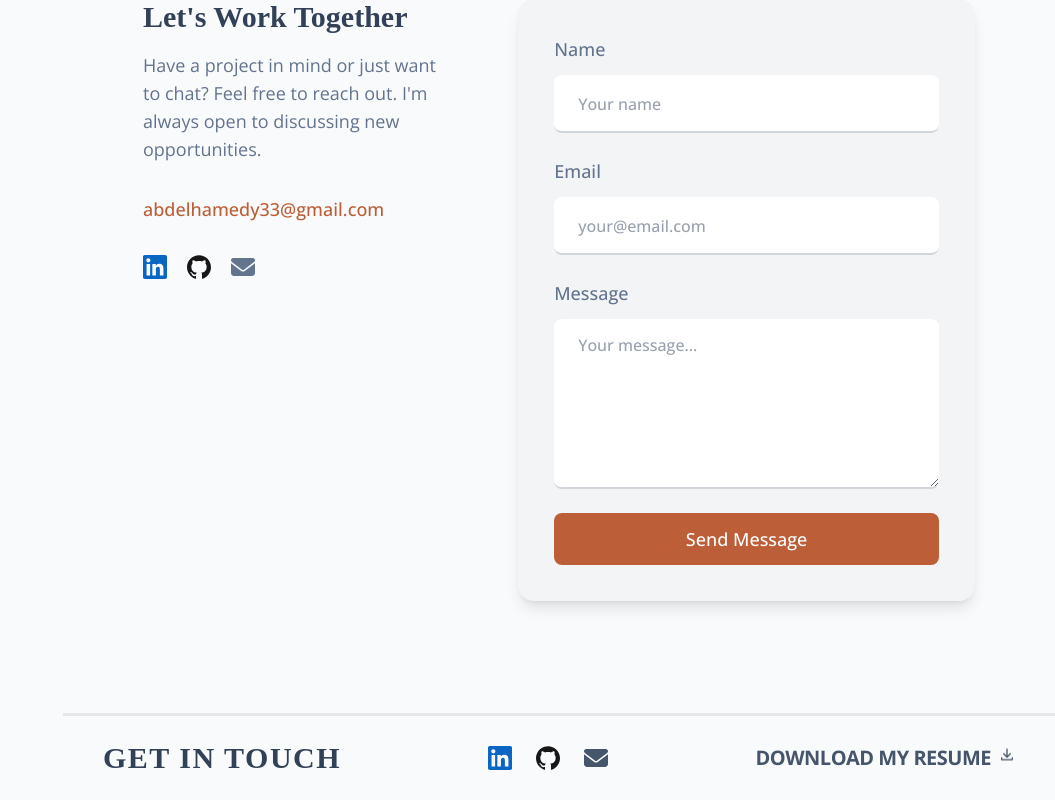
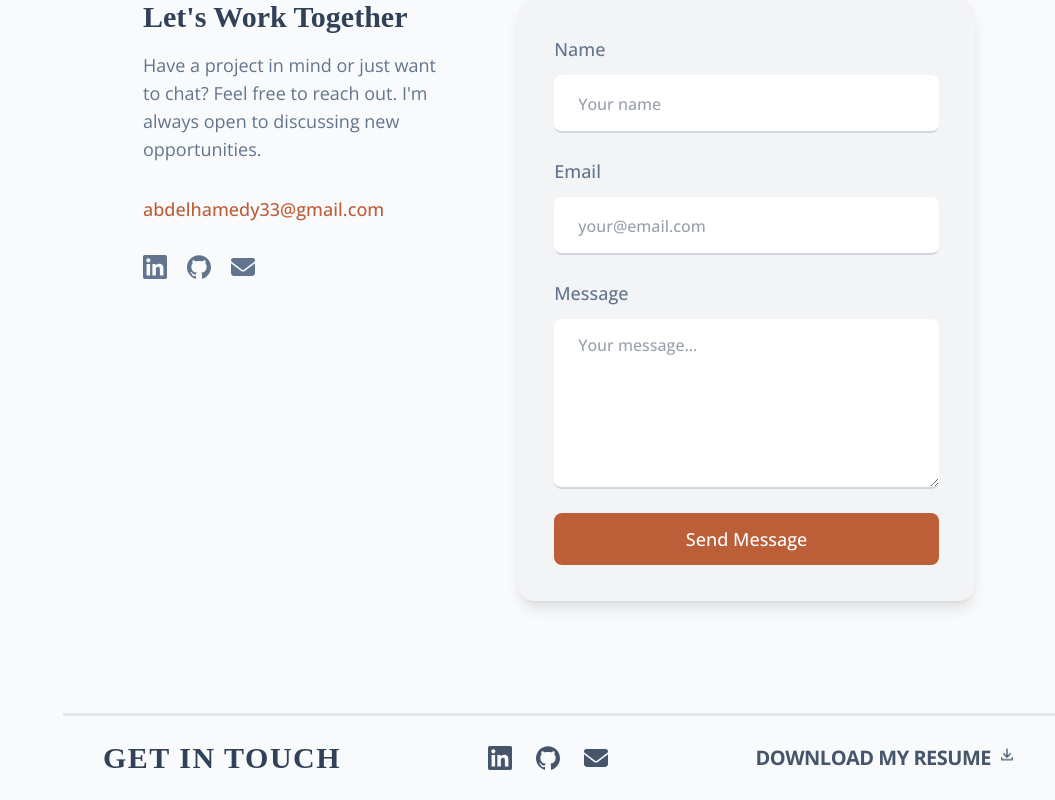
Before and after one commit to AbdelhamidYousef/Portfolio, a React (Vite) app: page / in a window 1280 px wide. Shown: the part 5159-5959 px from the top of the page, without its empty margins (225-1280 px from the left). Built offline with nearby package versions, Linux system fonts and the light colour scheme; a web font is replaced by a local one.

Commit message:
Fixes - Updated the socials icon fill color & the footer margin left

```diff
--- a/src/ui/layout/Footer.tsx
+++ b/src/ui/layout/Footer.tsx
@@ -7,7 +7,7 @@ interface FooterProps {
 }
 
 export const Footer = ({ socials, resumeUrl }: FooterProps) => (
-  <footer className="border-t border-gray-200 dark:border-slate-700 md:ml-72">
+  <footer className="border-t border-gray-200 dark:border-slate-700 lg:ml-72">
     <div className="max-w-7xl mx-auto px-6 md:px-10 py-6">
       <div className="flex flex-col sm:flex-row items-center justify-between gap-6">
         {/* Left: Get in Touch */}
@@ -20,6 +20,7 @@ export const Footer = ({ socials, resumeUrl }: FooterProps) => (
           content={socials}
           containerClasses="gap-6"
           itemClasses="w-6 h-6 text-slate-600 hover:text-primary-600 dark:text-slate-400 dark:hover:text-primary-400 transition-colors"
+          iconClasses="fill-current"
         />
 
         {/* Right: Download Resume */}
--- a/src/ui/sections/Contact.tsx
+++ b/src/ui/sections/Contact.tsx
@@ -84,6 +84,7 @@ export const Contact = ({ email, socials }: ContactProps) => {
               content={socials}
               containerClasses="gap-5 flex justify-center lg:justify-start"
               itemClasses="w-6 h-6 text-slate-500 hover:text-primary-600 dark:text-slate-400 dark:hover:text-primary-400"
+              iconClasses="fill-current"
             />
           </div>
         </motion.div>
```
